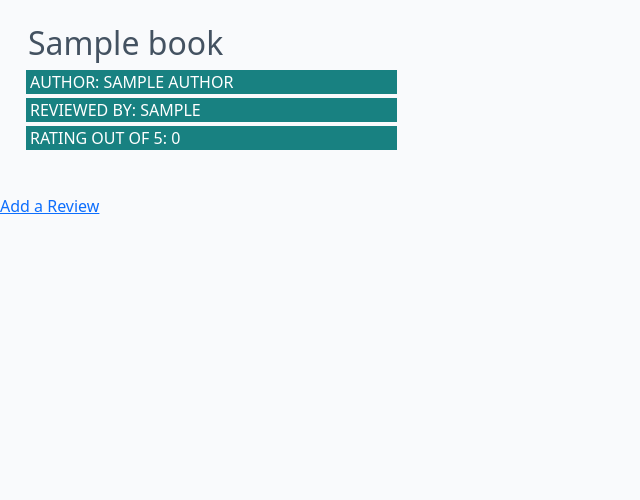
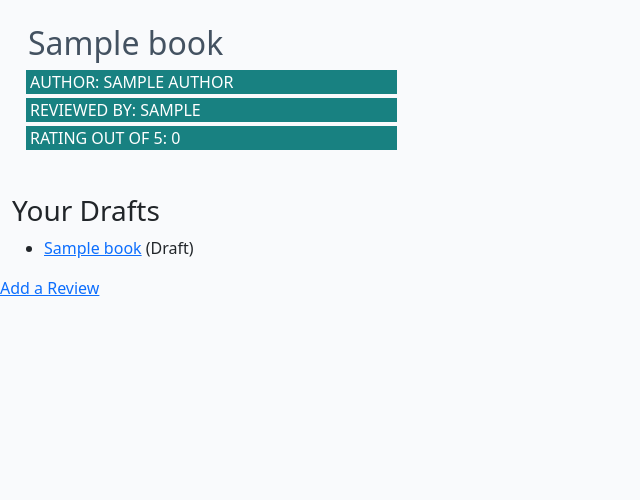
Before and after one commit to SnappyJumper/BookWyrm, a Django app: page /reviews/ in a window 1280 px wide. Shown: the part 200-700 px from the top of the page, without its empty margins (0-640 px from the left). Run offline with Django 4.2, Linux system fonts and the light colour scheme; a user stored in the database is signed in; tables that the repository leaves empty hold one stand-in row (values such as "Sample post"); some libraries are stand-ins or nearby versions.

Commit message:
Fixed issue with drafts not being accessable for editing on the review page. Now authenticated users can see their own drafts but users not logged in can only see published reviews.

```diff
--- a/horde/templates/horde/authors.html
+++ b/horde/templates/horde/authors.html
@@ -45,6 +45,9 @@
     {% if is_paginated %}
     <nav aria-label="Page navigation">
         <ul class="pagination justify-content-center">
+            {% if page_obj.has_previous %}
+            <li><a href="?page={{ page_obj.previous_page_number }}" class="page-link">&laquo; PREV</a></lili>
+            {% endif %}
             {% if page_obj.has_next %}
             <li><a href="?page={{ page_obj.next_page_number }}" class="page-link"> NEXT &raquo;</a></li>
             {% endif %}
--- a/horde/templates/horde/reviews.html
+++ b/horde/templates/horde/reviews.html
@@ -40,11 +40,26 @@
                 {% endfor %}
             </div>
             {% endif %}
+            {% if user.is_authenticated %}
+            <h3>Your Drafts</h3>
+            <ul>
+                {% for book in object_list %}
+                {% if book.status == 0 and book.review_author == user %}
+                <li>
+                    <a href="{% url 'book_review' slug=book.slug %}">{{ book.title }}</a> (Draft)
+                </li>
+                {% endif %}
+                {% endfor %}
+            </ul>
+            {% endif %}
         </div>
     </div>
     {% if is_paginated %}
     <nav aria-label="Page navigation">
         <ul class="pagination justify-content-center">
+            {% if page_obj.has_previous %}
+            <li><a href="?page={{ page_obj.previous_page_number }}" class="page-link">&laquo; PREV</a></lili>
+                {% endif %}
                 {% if page_obj.has_next %}
             <li><a href="?page={{ page_obj.next_page_number }}" class="page-link"> NEXT &raquo;</a></li>
             {% endif %}
@@ -53,7 +68,7 @@
     {% endif %}
 </div>
 {% if user.is_authenticated %}
-<a href="{% url 'new_review' %}" >Add a Review</a>
+<a href="{% url 'new_review' %}">Add a Review</a>
 {% endif %}
 
 <!-- index.html content ends here -->
--- a/horde/views.py
+++ b/horde/views.py
@@ -1,3 +1,4 @@
+from django.db import models
 from django.shortcuts import render, get_object_or_404, reverse, redirect
 from django.views import generic, View
 from django.contrib import messages
@@ -7,9 +8,19 @@ from .forms import BookReviewForm, AuthorForm
 # Create your views here.
 
 class BookList(generic.ListView):
-    queryset = Book.objects.all()
     template_name = "horde/reviews.html"
     paginate_by = 6
+
+    def get_queryset(self):
+        # determines if the logged in user making the request is properly authenticated
+        if self.request.user.is_authenticated:
+            # Show published reviews to all users and drafts only to the user who made them
+            return Book.objects.filter(
+                models.Q(status=1) | models.Q(status=0, review_author=self.request.user)
+            )
+        else:
+            # Users who are not logged in can only see published reviews
+            return Book.objects.filter(status=1)
 
 class AuthorList(generic.ListView):
     queryset = Author.objects.all()
@@ -27,8 +38,13 @@ def book_review(request, slug):
     """
     Displays an individual review :model:'horde.Book'.
     """
-    queryset = Book.objects.filter(status=1)  # Fetch only published reviews
-    book = get_object_or_404(queryset, slug=slug)
+
+    book = get_object_or_404(Book, slug=slug)
+
+    if book.status == 0 and book.review_author != request.user:
+
+        messages.error(request, "You are not authorised to view this draft.")
+        return redirect("reviews")
 
     return render(
         request,
```
Lines whose indentation alone changed are shown as unchanged.
